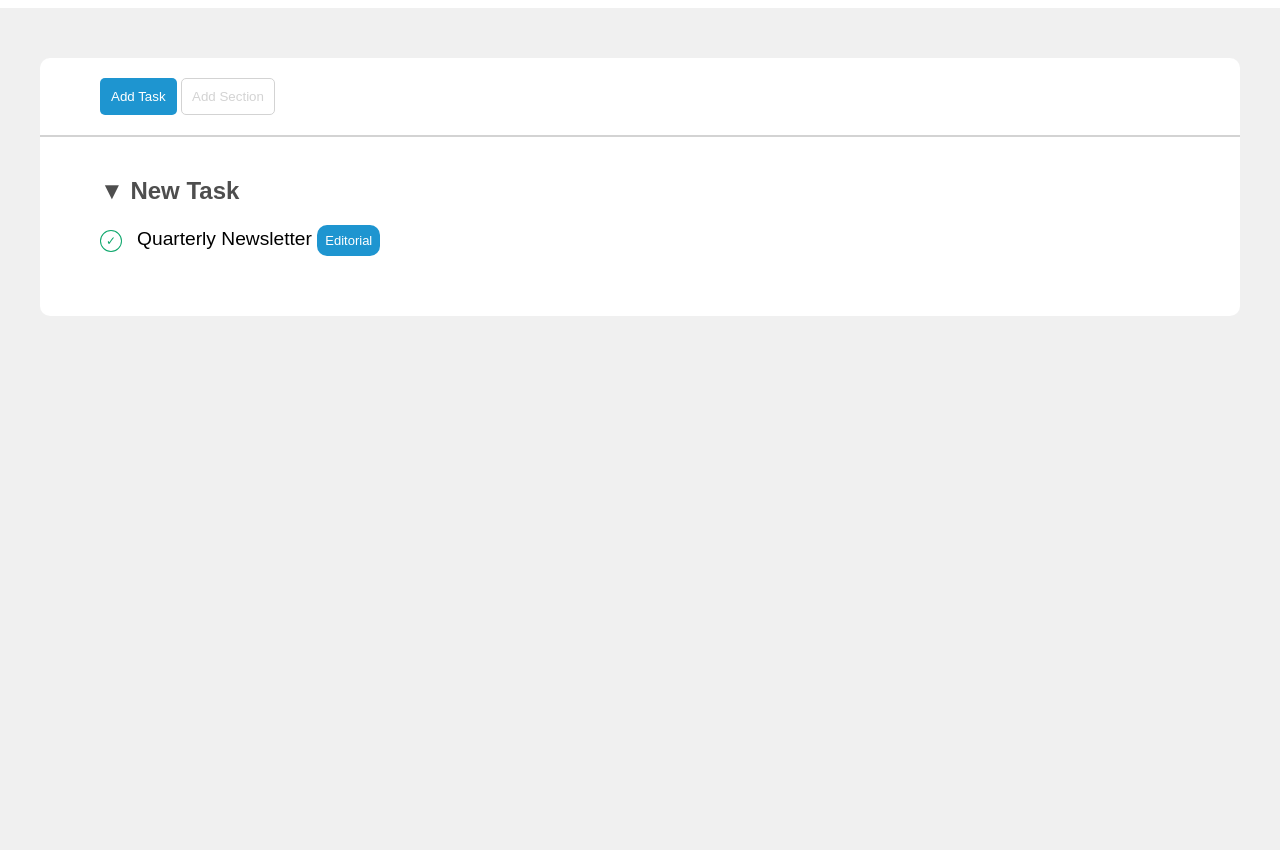
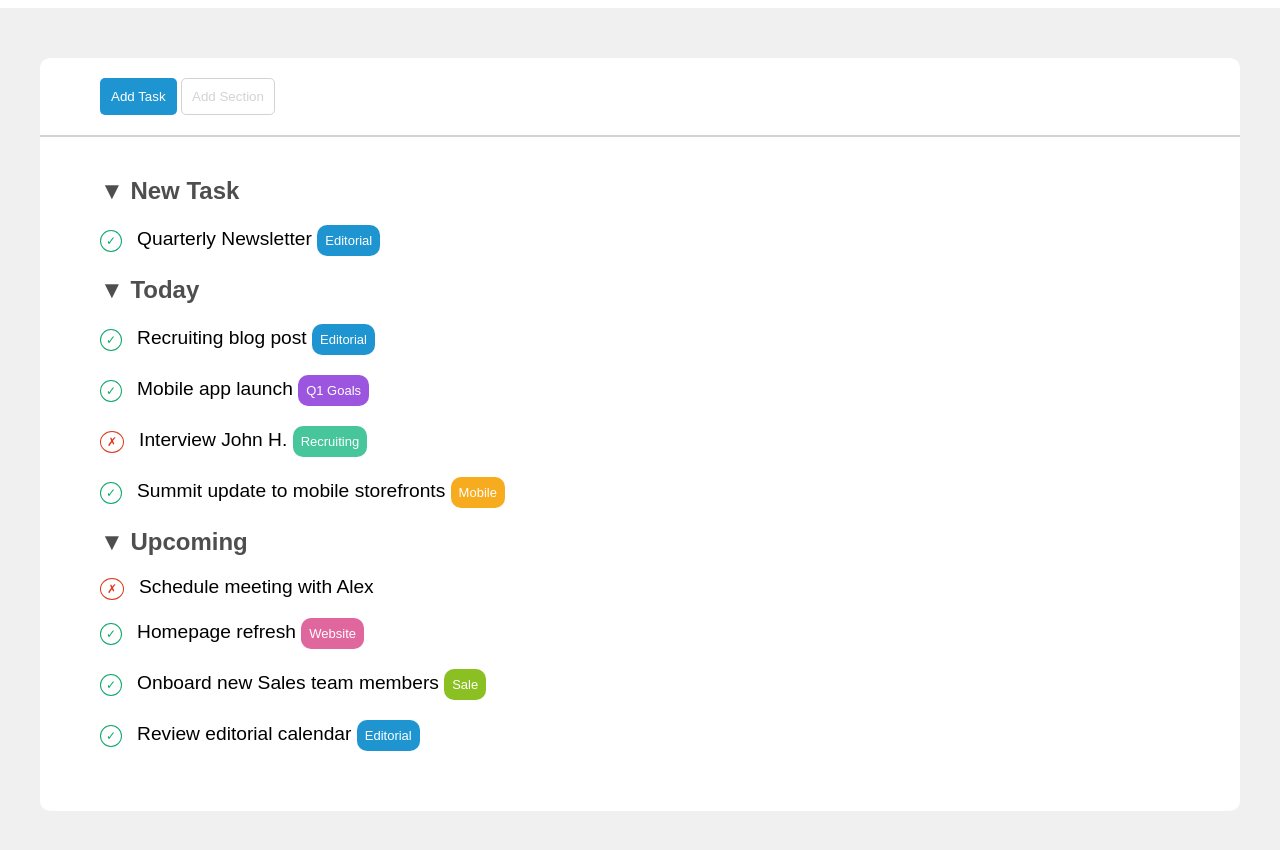
Before and after one commit to EnricoClem/html-css-toboolist, a plain HTML site: page index.html in a window 1280 px wide. Shown: the part 122-972 px from the top of the page. Before the commit the page ends 800 px from the top, so only its background shows below. Drawn offline with Linux system fonts and the light colour scheme.

Commit message:
ADD - all task elements

```diff
--- a/css/app.css
+++ b/css/app.css
@@ -81,16 +81,25 @@ li {
 }
 
 .list-element {
-    display: inline-block;
 }
 
 .check {
     border-radius: 50%;
+    margin-right: 15px;
+    font-size: 12px;
+}
+
+.done {
+    color:  rgb(14, 167, 108);
+    border: 1px solid rgb(14, 167, 108);
     padding: 3px 5px;
-    margin-right: 15px;
-    color:  rgb(14, 167, 108);
-    font-size: 12px;
-    border: 1px solid rgb(14, 167, 108);
+}
+
+.undone {
+    color:  rgb(221, 55, 25);
+    border: 1px solid rgb(221, 55, 25);
+    padding: 3px 6px;
+
 }
 
 .tag {
@@ -104,3 +113,23 @@ li {
 .editorial {
     background-color: rgb(30, 149, 208);
 }
+
+.goals {
+    background-color: rgb(156, 85, 222);
+}
+
+.recruiting {
+    background-color: rgb(71, 197, 155);
+}
+
+.mobile {
+    background-color: rgb(247, 171, 30);
+}
+
+.website {
+    background-color: rgb(223, 103, 157);
+}
+
+.sale {
+    background-color: rgb(139, 192, 34);
+}
--- a/index.html
+++ b/index.html
@@ -31,19 +31,73 @@
                     <h2>&#9660; New Task</h2>
                     <ul>
                         <li>
-                            <div class="list-element"><span class="check">&check;</span>Quarterly Newsletter</div> <div class="tag editorial">Editorial</div>
+                            <div class="list-element">
+                                <span class="check done">&check;</span>Quarterly Newsletter
+                                <div class="tag editorial">Editorial</div>
+                            </div>
                         </li>
                     </ul>
                 </section>
 
                 <!-- Today's Tasks -->
                 <section>
-
+                    <h2>&#9660; Today</h2>
+                    <ul>
+                        <li>
+                            <div class="list-element">
+                                <span class="check done">&check;</span>Recruiting blog post
+                                <div class="tag editorial">Editorial</div>
+                            </div>
+                        </li>
+                        <li>
+                            <div class="list-element">
+                                <span class="check done">&check;</span>Mobile app launch
+                                <div class="tag goals">Q1 Goals</div>
+                            </div>
+                        </li>
+                        <li>
+                            <div class="list-element">
+                                <span class="check undone">&cross;</span>Interview John H.
+                                <div class="tag recruiting">Recruiting</div>
+                            </div>
+                        </li>
+                        <li>
+                            <div class="list-element"
+                                ><span class="check done">&check;</span>Summit update to mobile storefronts
+                                <div class="tag mobile">Mobile</div>
+                            </div>
+                        </li>
+                    </ul>
                 </section>
 
                 <!-- Upcoming Tasks -->
                 <section>
-
+                    <h2>&#9660; Upcoming</h2>
+                    <ul>
+                        <li>
+                            <div class="list-element">
+                                <span class="check undone">&cross;</span>Schedule meeting with Alex
+                            </div>
+                        </li>
+                        <li>
+                            <div class="list-element">
+                                <span class="check done">&check;</span>Homepage refresh
+                                <div class="tag website">Website</div>
+                            </div>
+                        </li>
+                        <li>
+                            <div class="list-element">
+                                <span class="check done">&check;</span>Onboard new Sales team members
+                                <div class="tag sale">Sale</div>
+                            </div>
+                        </li>
+                        <li>
+                            <div class="list-element"
+                                ><span class="check done">&check;</span>Review editorial calendar
+                                <div class="tag editorial">Editorial</div>
+                            </div>
+                        </li>
+                    </ul>
                 </section>
             </div>
 
```
